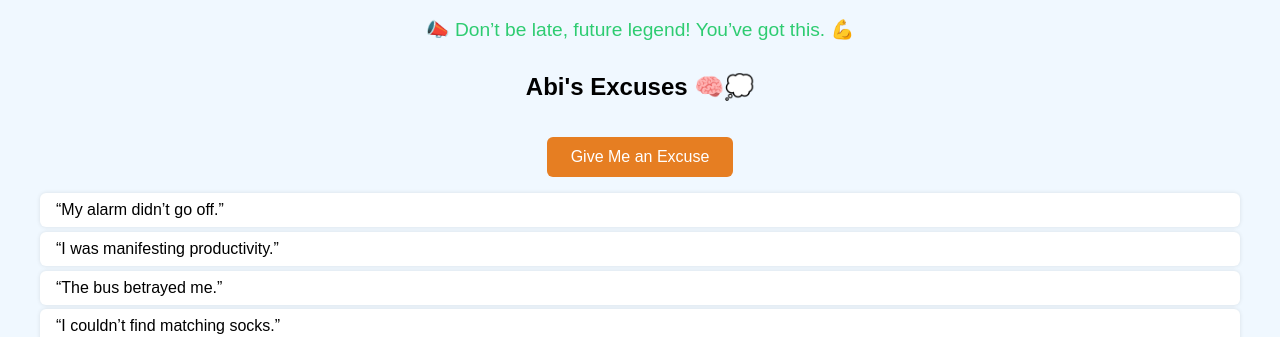
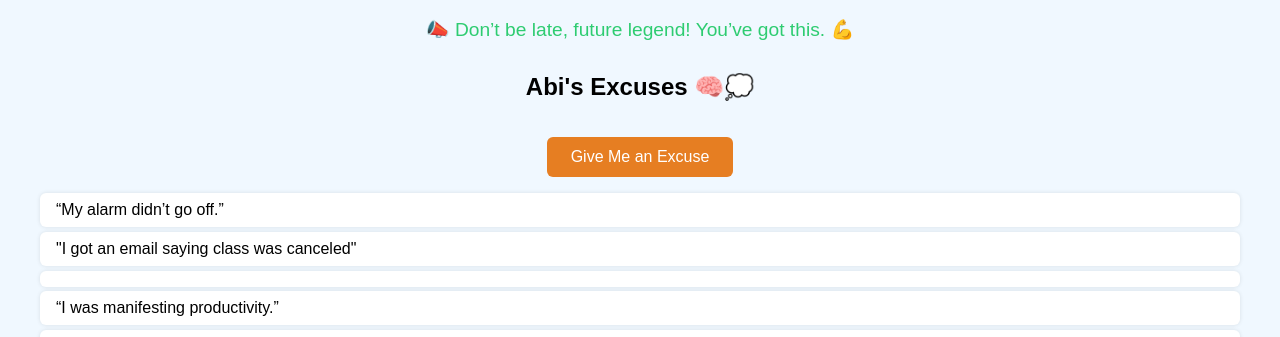
Before and after one commit to victoriaechie/victoriaechie.github.io, a plain HTML site: page index.html in a window 1280 px wide. Shown: the part 462-799 px from the top of the page. Drawn offline with Linux system fonts and the light colour scheme.

Commit message:
new excuse Update index.html

```diff
--- a/index.html
+++ b/index.html
@@ -129,6 +129,7 @@
 
     <ul id="excuseList">
       <li>“My alarm didn’t go off.”</li>
+      <li>"I got an email saying class was canceled"<li>
       <li>“I was manifesting productivity.”</li>
       <li>“The bus betrayed me.”</li>
       <li>“I couldn’t find matching socks.”</li>
```
